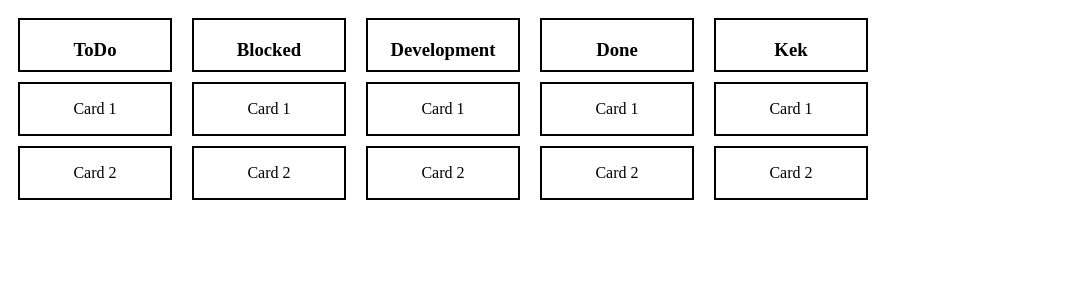
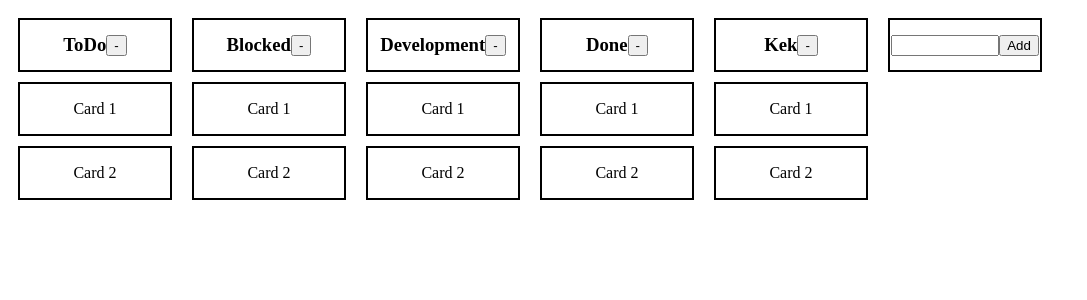
Before and after one commit to AbobaShlepa/jira, a Vue app: page / in a window 1280 px wide. Shown: the top 300 px of the page, without its empty margins (0-1087 px from the left). Built offline with nearby package versions, Linux system fonts and the light colour scheme.

Commit message:
Added column add and delete

```diff
--- /dev/null
+++ b/src/assets/columns.css
@@ -0,0 +1,18 @@
+.title {
+  border: 2px solid black;
+  margin: 10px;
+  width: 150px;
+  height: 50px;
+  text-align: center;
+  vertical-align: middle;
+}
+
+.card {
+  border: 2px solid black;
+  margin: 10px;
+  width: 150px;
+  height: 50px;
+  display: flex;
+  justify-content: center;
+  align-items: center;
+}
--- /dev/null
+++ b/src/components/AddColumn.vue
@@ -0,0 +1,18 @@
+<script setup lang="ts">
+  import { useColumnsStore } from '@/stores/columns';
+  let name: string;
+  const { addColumn } = useColumnsStore();
+</script>
+
+<template>
+  <div class="card">
+    <input v-model="name" type="text"/>
+    <button @click="addColumn(name)">Add</button>
+  </div>
+</template>
+
+<style scoped>
+ input {
+  width: 100px;
+ }
+</style>
--- a/src/components/Board.vue
+++ b/src/components/Board.vue
@@ -1,6 +1,7 @@
 <script setup lang="ts">
 import { useColumnsStore } from '@/stores/columns';
 import Column from './Column.vue'
+import AddColumn from './AddColumn.vue'
 
 const { columnNames } = useColumnsStore();
 </script>
@@ -9,6 +10,7 @@ const { columnNames } = useColumnsStore();
 <template>
   <div class="board">
     <Column v-for="name in columnNames" :title="name" />
+    <AddColumn />
   </div>
 </template>
 
--- a/src/components/Column.vue
+++ b/src/components/Column.vue
@@ -1,13 +1,18 @@
 <script setup lang="ts">
+import { useColumnsStore } from '@/stores/columns';
+
 defineProps<{
   title: string
 }>()
+
+const { removeColumn } = useColumnsStore();
 </script>
 
 <template>
   <div>
-    <div class="title">
+    <div class="card">
       <h3>{{ title }}</h3>
+      <button @click="removeColumn(title)">-</button>
     </div>
     <div class="card">
       Card 1
@@ -17,24 +22,3 @@ defineProps<{
     </div>
   </div>
 </template>
-
-<style scoped>
-.title {
-  border: 2px solid black;
-  margin: 10px;
-  width: 150px;
-  height: 50px;
-  text-align: center;
-  vertical-align: middle;
-}
-
-.card {
-  border: 2px solid black;
-  margin: 10px;
-  width: 150px;
-  height: 50px;
-  display: flex;
-  justify-content: center;
-  align-items: center;
-}
-</style>
--- a/src/main.ts
+++ b/src/main.ts
@@ -1,4 +1,5 @@
 import './assets/main.css'
+import './assets/columns.css'
 
 import { createApp } from 'vue'
 import { createPinia } from 'pinia'
--- a/src/stores/columns.ts
+++ b/src/stores/columns.ts
@@ -1,8 +1,8 @@
-import { ref, computed } from 'vue'
+import { reactive, ref } from 'vue'
 import { defineStore } from 'pinia'
 
 export const useColumnsStore = defineStore('counter', () => {
-  const columnNames = ref([
+  let columnNames = reactive([
     "ToDo",
     "Blocked",
     "Development",
@@ -10,5 +10,18 @@ export const useColumnsStore = defineStore('counter', () => {
     "Kek"
   ])
 
-  return { columnNames }
+  function addColumn(name: string) {
+    columnNames.push(name)
+  };
+
+  function removeColumn(name: string) {
+    const index = columnNames.indexOf(name);
+    columnNames.splice(index, 1);
+  }
+
+  return {
+    columnNames,
+    addColumn,
+    removeColumn
+  }
 })
```
